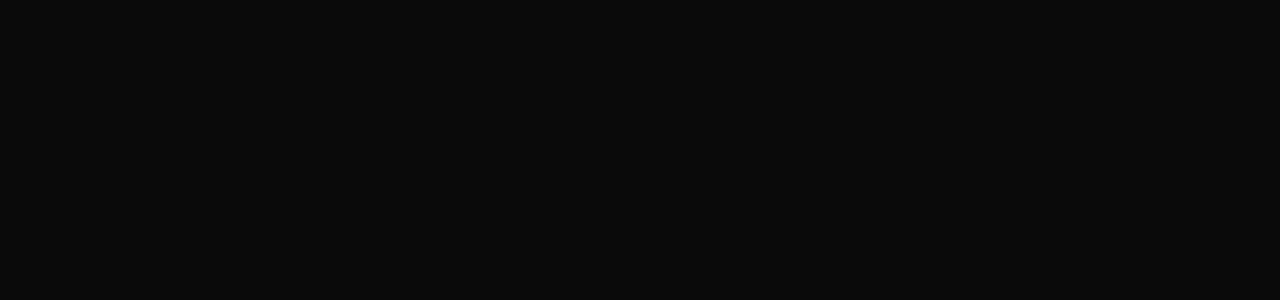
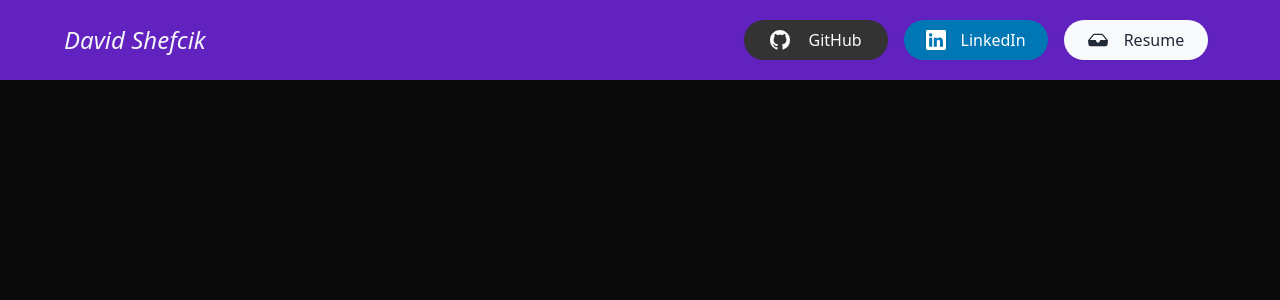
Before and after one commit to DavidShefcik/portfolio, a Next.js app: page / in a window 1280 px wide. Shown: the top 300 px of the page. Built offline with nearby package versions, Linux system fonts and the light colour scheme.

Commit message:
basic header component and layout

```diff
--- a/package.json
+++ b/package.json
@@ -19,6 +19,7 @@
     "next": "13.1.4",
     "react": "18.2.0",
     "react-dom": "18.2.0",
+    "react-icons": "^4.7.1",
     "typescript": "4.9.4"
   },
   "devDependencies": {
--- /dev/null
+++ b/src/app/components/FullLoading.tsx
@@ -0,0 +1,11 @@
+"use client";
+
+import Loading from "./Loading";
+
+export default function FullLoading() {
+  return (
+    <div className="w-full h-full flex justify-center items-center">
+      <Loading color="fill-blue-500" />
+    </div>
+  );
+}
--- /dev/null
+++ b/src/app/components/Header.tsx
@@ -0,0 +1,50 @@
+"use client";
+import Link from "next/link";
+import { BsGithub, BsLinkedin, BsInboxFill } from "react-icons/bs";
+
+import ExternalLinkButton from "./HeaderLinkButton";
+
+// TODO: Animate header background color change based on scroll position above section
+// TODO: Animate content fading in an out when scrolling past macbook model
+export default function Header() {
+  const backgroundColor = "bg-upstairs-purple";
+
+  return (
+    <div
+      className={`flex flex-row items-center justify-between w-full h-20 px-4 md:px-16 fixed ${backgroundColor}`}
+    >
+      <span>
+        <Link href="/">
+          <p className="text-gray-100 text-2xl font-medium italic">
+            David Shefcik
+          </p>
+        </Link>
+      </span>
+      <span className="flex flex-row items-center justify-evenly">
+        <ExternalLinkButton
+          text="GitHub"
+          url="/github"
+          icon={BsGithub}
+          contentColor="text-github-white"
+          backgroundColor="bg-github-gray"
+        />
+        <ExternalLinkButton
+          text="LinkedIn"
+          url="/linkedin"
+          icon={BsLinkedin}
+          contentColor="text-white"
+          backgroundColor="bg-linkedin-blue"
+        />
+        <span className="hidden md:flex">
+          <ExternalLinkButton
+            text="Resume"
+            url="/resume"
+            icon={BsInboxFill}
+            contentColor="text-gray-800"
+            backgroundColor="bg-gray-50"
+          />
+        </span>
+      </span>
+    </div>
+  );
+}
--- /dev/null
+++ b/src/app/components/HeaderLinkButton.tsx
@@ -0,0 +1,31 @@
+import Link from "next/link";
+import { IconType } from "react-icons/lib";
+
+interface Props {
+  text: string;
+  icon: IconType;
+  url: string;
+  backgroundColor: string;
+  contentColor: string;
+}
+
+export default function HeaderLinkButton({
+  text,
+  icon: IconComponent,
+  url,
+  backgroundColor,
+  contentColor,
+}: Props) {
+  const component = (
+    <Link href={url} title={text} target="_blank">
+      <button
+        className={`w-10 md:w-36 h-10 px-0 md:px-2 mx-2 ${backgroundColor} ${contentColor} flex flex-row items-center justify-evenly rounded-full transition-all duration-150 drop-shadow-sm hover:drop-shadow-xl hover:-mt-1`}
+      >
+        <IconComponent size={20} />
+        <p className="font-medium hidden md:flex">{text}</p>
+      </button>
+    </Link>
+  );
+
+  return component;
+}
--- /dev/null
+++ b/src/app/components/Loading.tsx
@@ -0,0 +1,24 @@
+interface Props {
+  color: string;
+}
+
+export default function Loading({ color }: Props) {
+  return (
+    <svg
+      aria-hidden="true"
+      className={`w-8 h-8 mr-2 text-gray-200 animate-spin ${color}`}
+      viewBox="0 0 100 101"
+      fill="none"
+      xmlns="http://www.w3.org/2000/svg"
+    >
+      <path
+        d="M100 50.5908C100 78.2051 77.6142 100.591 50 100.591C22.3858 100.591 0 78.2051 0 50.5908C0 22.9766 22.3858 0.59082 50 0.59082C77.6142 0.59082 100 22.9766 100 50.5908ZM9.08144 50.5908C9.08144 73.1895 27.4013 91.5094 50 91.5094C72.5987 91.5094 90.9186 73.1895 90.9186 50.5908C90.9186 27.9921 72.5987 9.67226 50 9.67226C27.4013 9.67226 9.08144 27.9921 9.08144 50.5908Z"
+        fill="currentColor"
+      />
+      <path
+        d="M93.9676 39.0409C96.393 38.4038 97.8624 35.9116 97.0079 33.5539C95.2932 28.8227 92.871 24.3692 89.8167 20.348C85.8452 15.1192 80.8826 10.7238 75.2124 7.41289C69.5422 4.10194 63.2754 1.94025 56.7698 1.05124C51.7666 0.367541 46.6976 0.446843 41.7345 1.27873C39.2613 1.69328 37.813 4.19778 38.4501 6.62326C39.0873 9.04874 41.5694 10.4717 44.0505 10.1071C47.8511 9.54855 51.7191 9.52689 55.5402 10.0491C60.8642 10.7766 65.9928 12.5457 70.6331 15.2552C75.2735 17.9648 79.3347 21.5619 82.5849 25.841C84.9175 28.9121 86.7997 32.2913 88.1811 35.8758C89.083 38.2158 91.5421 39.6781 93.9676 39.0409Z"
+        fill="currentFill"
+      />
+    </svg>
+  );
+}
--- /dev/null
+++ b/src/app/github/page.tsx
@@ -0,0 +1,14 @@
+"use client";
+
+import { useEffect } from "react";
+
+import FullLoading from "@app/components/FullLoading";
+import { ExternalUrls } from "@constants/urls";
+
+export default function GitHub() {
+  useEffect(() => {
+    window.location.href = ExternalUrls.GITHUB;
+  }, []);
+
+  return <FullLoading />;
+}
--- a/src/app/layout.tsx
+++ b/src/app/layout.tsx
@@ -1,3 +1,4 @@
+import Header from "./components/Header";
 import "./globals.css";
 
 export default function RootLayout({
@@ -7,7 +8,10 @@
 }) {
   return (
     <html lang="en">
-      <body className="bg-dark  ">{children}</body>
+      <body className="bg-dark">
+        <Header />
+        {children}
+      </body>
     </html>
   );
 }
--- /dev/null
+++ b/src/app/linkedin/page.tsx
@@ -0,0 +1,14 @@
+"use client";
+
+import { useEffect } from "react";
+
+import FullLoading from "@app/components/FullLoading";
+import { ExternalUrls } from "@constants/urls";
+
+export default function LinkedIn() {
+  useEffect(() => {
+    window.location.href = ExternalUrls.LINKEDIN;
+  }, []);
+
+  return <FullLoading />;
+}
--- a/src/app/page.tsx
+++ b/src/app/page.tsx
@@ -1,7 +1,9 @@
+import Header from "./components/Header";
+
 export default function Home() {
   return (
-    <div className="w-full h-20 bg-dark">
-      {/* <p className="text-red-600 bg-blue-300">Hello World</p> */}
+    <div>
+      <p>Home</p>
     </div>
   );
 }
--- /dev/null
+++ b/src/constants/urls.ts
@@ -0,0 +1,4 @@
+export enum ExternalUrls {
+  GITHUB = "https://github.com/DavidShefcik",
+  LINKEDIN = "https://www.linkedin.com/in/davidshefcik/",
+}
--- a/tailwind.config.js
+++ b/tailwind.config.js
@@ -11,6 +11,17 @@
     colors: {
       ...colors,
       dark: "#0a0a0a",
+      "upstairs-purple": "#6122bf",
+      "upstairs-dark-purple": "#541aab",
+      "github-white": "#fafafa",
+      "github-gray": "#333333",
+      "linkedin-blue": "#0077B5",
+    },
+    extend: {
+      gradientColorStops: {
+        "to-header-transparent":
+          "--tw-gradient-from: #fff1f2; --tw-gradient-to: rgb(255 241 242 / 0); --tw-gradient-stops: var(--tw-gradient-from), var(--tw-gradient-to);",
+      },
     },
   },
   plugins: [],
--- a/tsconfig.json
+++ b/tsconfig.json
@@ -21,7 +21,7 @@
     ],
     "baseUrl": ".",
     "paths": {
-      "@/*": ["./src/*"]
+      "@*": ["./src/*"]
     }
   },
   "include": ["next-env.d.ts", "**/*.ts", "**/*.tsx", ".next/types/**/*.ts"],
```
Also changed, not shown: 1 other file (tests, documents, lock files or other folders).
